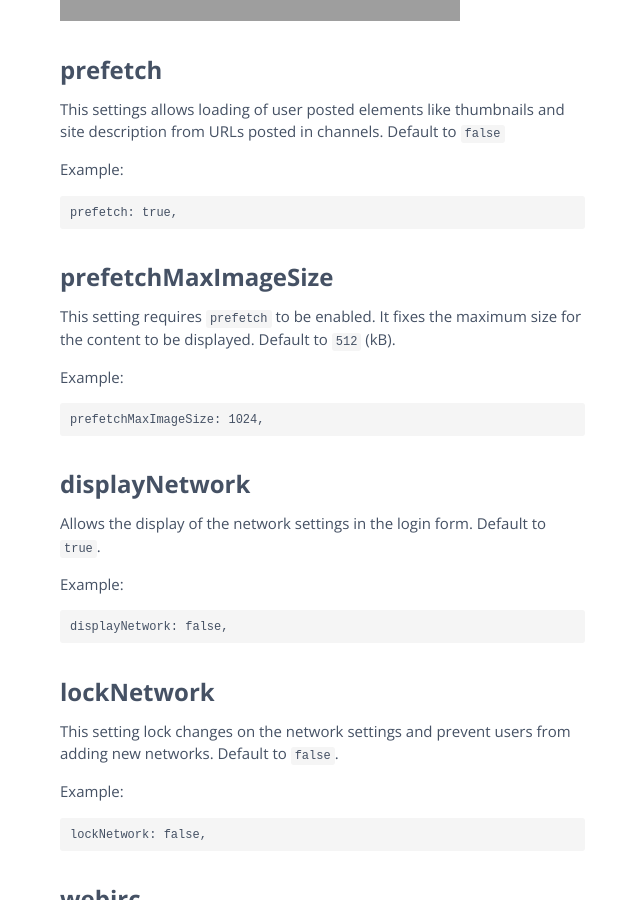
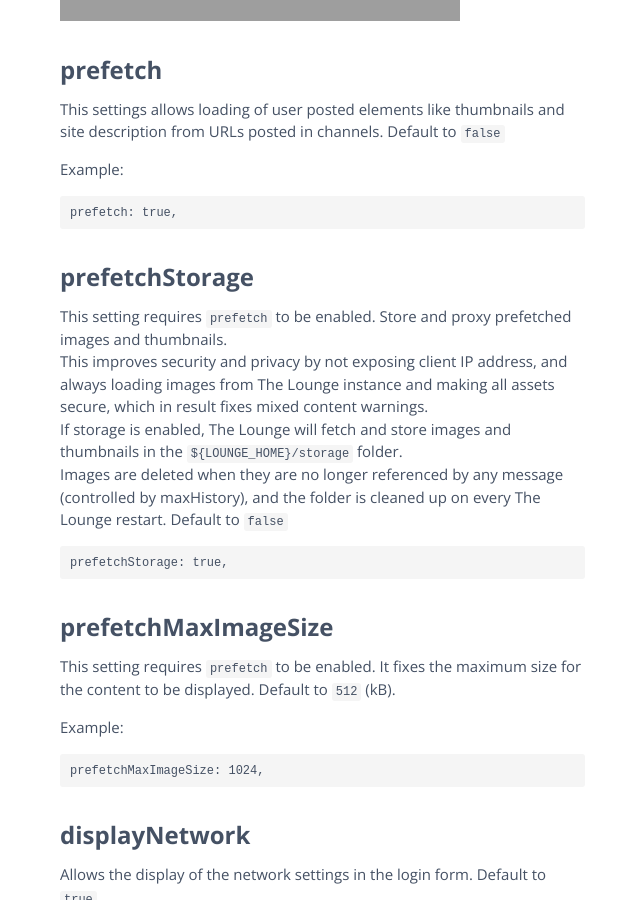
Before and after one commit to thelounge/thelounge.github.io, a Jekyll site: the page built from _docs/server/configuration.md, in a window 1280 px wide and 900 px high, scrolled down 2893 px. Shown: the whole window, without its empty margins (410-1050 px from the left). Built offline with Jekyll 4.4.1, drawn with Linux system fonts in a browser that asks for light colours; Markdown is read by kramdown in place of the engine named in the settings; comment, search, counter and statistics services are not loaded.

Commit message:
Add missing prefetchStorage config option to docs

````diff
--- a/_docs/server/configuration.md
+++ b/_docs/server/configuration.md
@@ -113,6 +113,17 @@ Example:
 
 ```javascript
 prefetch: true,
+```
+
+## prefetchStorage
+
+This setting requires `prefetch` to be enabled. Store and proxy prefetched images and thumbnails.
+This improves security and privacy by not exposing client IP address, and always loading images from The Lounge instance and making all assets secure, which in result fixes mixed content warnings.
+If storage is enabled, The Lounge will fetch and store images and thumbnails in the `${LOUNGE_HOME}/storage` folder.
+Images are deleted when they are no longer referenced by any message (controlled by maxHistory), and the folder is cleaned up on every The Lounge restart. Default to `false`
+
+```javascript
+prefetchStorage: true,
 ```
 
 ## prefetchMaxImageSize
````
